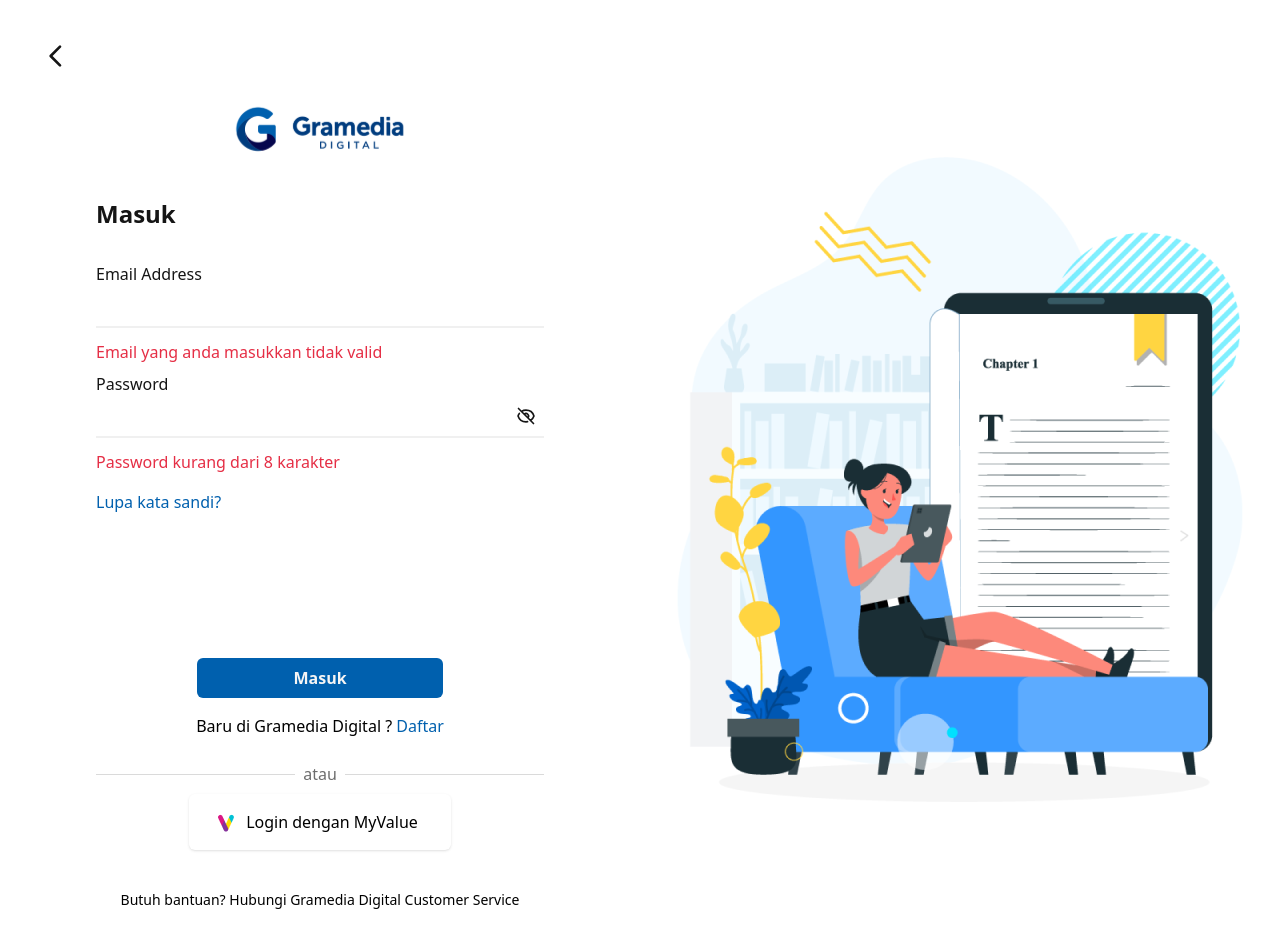
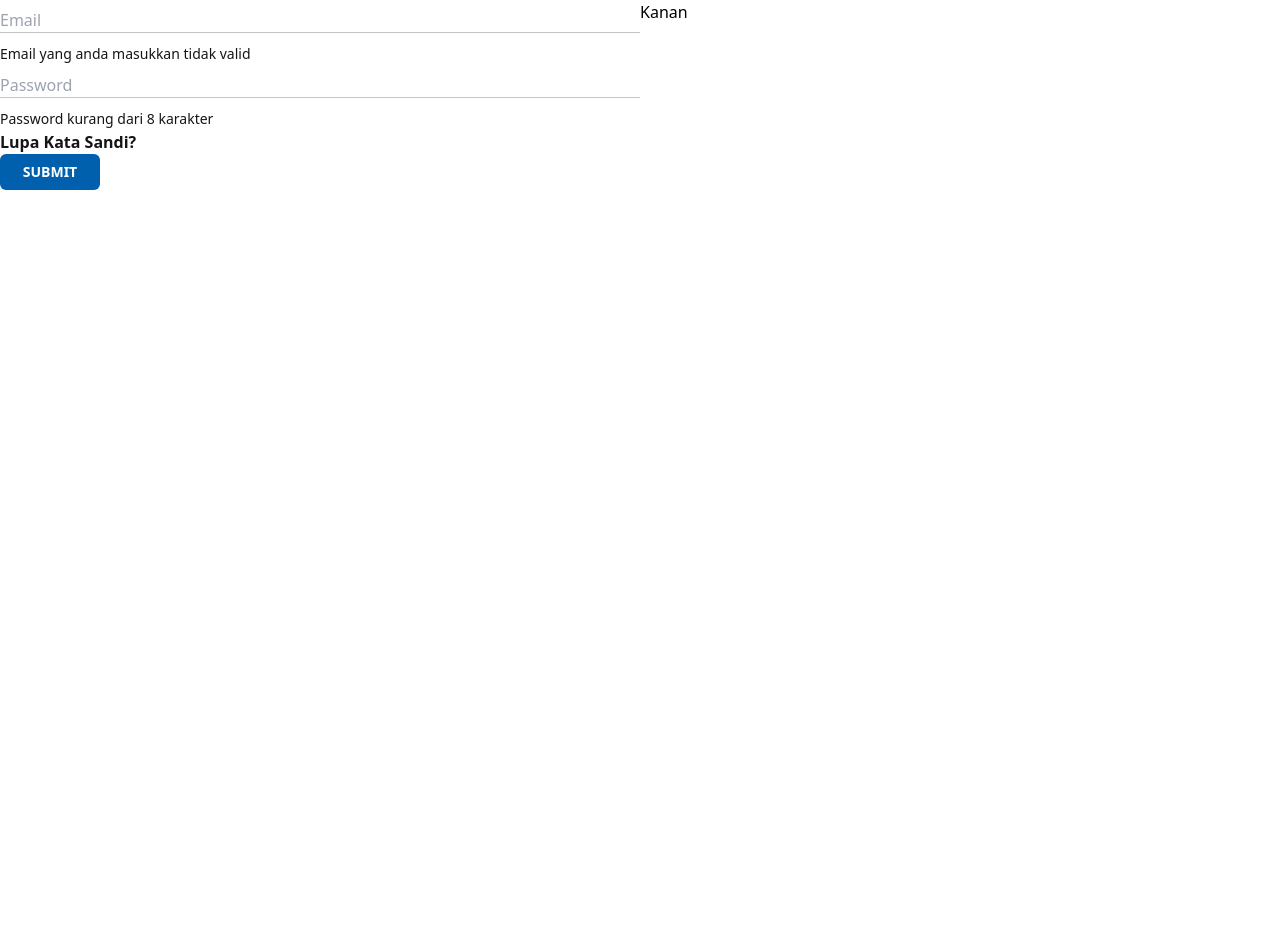
Before and after one commit to jymiko/atomic-design-next, a Next.js app: page /login in a window 1280 px wide. Shown: the top 948 px of the page. After the commit the page ends 800 px from the top, so only its background shows below. Built offline with nearby package versions, Linux system fonts and the light colour scheme.

Commit message:
Login form until organisms

```diff
--- a/components/atoms/Button/index.tsx
+++ b/components/atoms/Button/index.tsx
@@ -28,8 +28,8 @@
     type: string,
     theme: string,
     size: string,
-    onClick: Function,
-    onChange: Function,
+    onClick?: Function,
+    onChange?: Function,
     children: ReactNode,
     className: string,
     disabled: boolean,
--- /dev/null
+++ b/components/atoms/Image/index.tsx
@@ -0,0 +1,26 @@
+import Image from 'next/image'
+import classnames from 'classnames'
+import styles from './styles.module.scss'
+import DefaultImage from 'assets/product.png'
+
+type Props = {
+    imageUrl?: string,
+    alt?: string,
+    className?: string
+}
+
+const ImageComponent = (props:Props) => {
+  return (
+    <>
+        <Image src={props.imageUrl} alt={props.alt} className={classnames(props.className)} />
+    </>
+  )
+}
+
+ImageComponent.defaultProps = {
+    imageUrl: DefaultImage,
+    alt: '',
+    className: ''
+}
+
+export default ImageComponent
--- /dev/null
+++ b/components/atoms/Typografi/index.tsx
@@ -0,0 +1,18 @@
+import classnames from 'classnames'
+import styles from './styles.module.scss'
+
+type Props = {
+    title?: string,
+    className?: string
+}
+
+const Typografi = (props:Props) => {
+  return <span className={classnames(styles.basicColor, props.className)}>{props.title}</span>
+}
+
+Typografi.defaultProps =({
+    title: '',
+    classnames: ''
+})
+
+export default Typografi
--- /dev/null
+++ b/components/atoms/Typografi/styles.module.scss
@@ -0,0 +1,3 @@
+.basicColor {
+    @apply text-nero-black;
+}
--- /dev/null
+++ b/components/molecules/HandlingInput/index.tsx
@@ -0,0 +1,27 @@
+import { Input } from "components/atoms"
+import Typografi from "components/atoms/Typografi"
+
+type Props = {
+  type?: string,
+  placeholder?: string,
+  disable?: boolean,
+  title?: string,
+}
+
+const HandlingInput = (props:Props) => {
+  return (
+    <div>
+        <Input type={props.type} placeholder={props.placeholder} disabled={props.disable} className={'w-full'}/>
+        <Typografi title={props.title} className={'text-amaranth text-sm'}/>
+    </div>
+  )
+}
+
+HandlingInput.defaultProps = ({
+  type: '',
+  placeholder: '',
+  disable: false,
+  title: '',
+})
+
+export default HandlingInput
--- /dev/null
+++ b/components/organisms/LoginForm/index.tsx
@@ -0,0 +1,31 @@
+import { Button } from "components/atoms"
+import LinkComponent from "components/atoms/Link"
+import HandlingInput from "components/molecules/HandlingInput"
+
+const LoginForm = () => {
+  return (
+    <div>
+        <HandlingInput
+            title="Email yang anda masukkan tidak valid"
+            type="email"
+            placeholder="Email"
+        />
+        <HandlingInput
+            title="Password kurang dari 8 karakter"
+            type="password"
+            placeholder="Password"
+        />
+        <LinkComponent
+            text="Lupa kata sandi?"
+            href="/dashboard"
+        />
+        <Button
+            type="submit"
+            theme="primary">
+                Submit
+        </Button>
+    </div>
+  )
+}
+
+export default LoginForm
--- a/pages/login/index.tsx
+++ b/pages/login/index.tsx
@@ -1,13 +1,21 @@
 // ** React Imports
+import ImageComponent from 'components/atoms/Image'
+import Logo from 'assets/logo.svg'
 import { ReactNode } from 'react'
 
 // ** Layout Import
 import BlankLayout from '../../layouts/default'
+import LoginForm from 'components/organisms/LoginForm'
 
 const Login = () => {
     return(
-        <div>
-            login page
+        <div className='grid grid-cols-2'>
+            <div>
+                <LoginForm/>
+            </div>
+            <div>
+                Kanan
+            </div>
         </div>
     )
 }
```
Also changed, not shown: assets/product.png (added), components/atoms/Image/styles.module.scss (added), pages/loginredux.tsx (renamed from pages/login.tsx).
